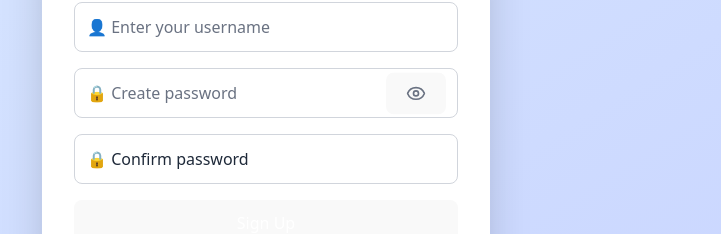
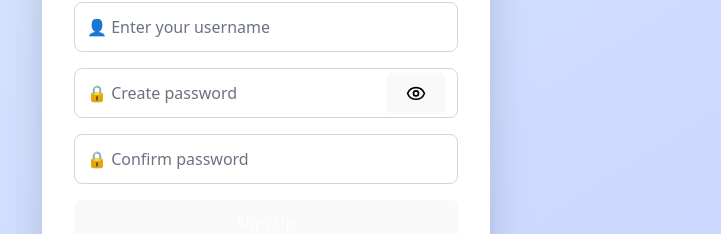
Before and after one commit to ManojKumar184/chatterbox, a React (Vite) app in the folder frontend/: page /register in a window 1280 px wide. Shown: the part 288-522 px from the top of the page, without its empty margins (374-1095 px from the left). Built offline with nearby package versions, Linux system fonts and the light colour scheme; no server answers.

Commit message:
changed the color of password button

```diff
--- a/frontend/src/pages/Login.jsx
+++ b/frontend/src/pages/Login.jsx
@@ -48,13 +48,13 @@
               placeholder="🔒 Password"
               value={data.password}
               onChange={(e) => setData({ ...data, password: e.target.value })}
-              className="w-full border border-gray-300 p-3 rounded-lg focus:ring-2 focus:ring-indigo-400 outline-none text-gray-200 placeholder-gray-800"
+              className="w-full border border-gray-300 p-3 rounded-lg focus:ring-2 focus:ring-indigo-400 outline-none text-gray-800 placeholder-gray-500"
               required
             />
             <button
               type="button"
               onClick={() => setShowPassword((prev) => !prev)}
-              className="absolute right-3 top-1/2 -translate-y-1/2 text-gray-500"
+              className="absolute right-3 top-1/2 -translate-y-1/2 bg-gray-300 text-black"
             >
               {showPassword ? <EyeOff size={20} /> : <Eye size={20} />}
             </button>
--- a/frontend/src/pages/Register.jsx
+++ b/frontend/src/pages/Register.jsx
@@ -77,7 +77,7 @@
             <button
               type="button"
               onClick={() => setShowPassword((prev) => !prev)}
-              className="absolute right-3 top-1/2 -translate-y-1/2 text-gray-500"
+              className="absolute right-3 top-1/2 -translate-y-1/2 bg-gray-300 text-black"
             >
               {showPassword ? <EyeOff size={20} /> : <Eye size={20} />}
             </button>
@@ -88,7 +88,7 @@
             placeholder="🔒 Confirm password"
             value={data.confirmPassword}
             onChange={(e) => setData({ ...data, confirmPassword: e.target.value })}
-            className="w-full border border-gray-300 p-3 rounded-lg focus:ring-2 focus:ring-indigo-400 outline-none text-gray-200 placeholder-gray-800"
+            className="w-full border border-gray-300 p-3 rounded-lg focus:ring-2 focus:ring-indigo-400 outline-none text-gray-800 placeholder-gray-500"
             required
           />
 
```
